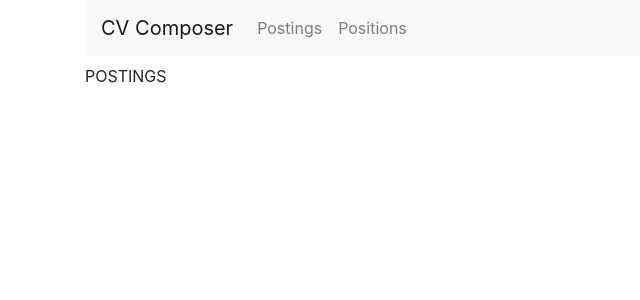
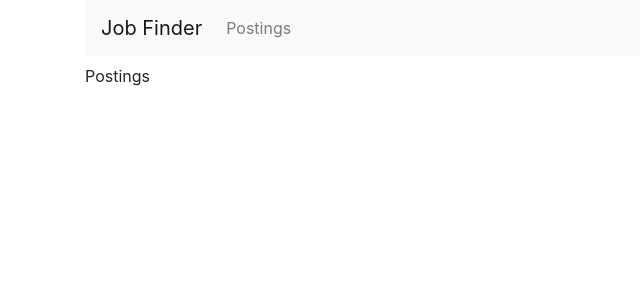
Before and after one commit to a-creative/AiMyCareer, a React (Create React App) app in the folder frontend/src/: page / in a window 1280 px wide. Shown: the top 300 px of the page, without its empty margins (0-640 px from the left). Built offline with nearby package versions, Linux system fonts and the light colour scheme.

Commit message:
Added routed title with translation

```diff
--- a/frontend/src/public/index.html
+++ b/frontend/src/public/index.html
@@ -24,7 +24,7 @@
       work correctly both with client-side routing and a non-root public URL.
       Learn how to configure a non-root public URL by running `npm run build`.
     -->
-    <title>CV Composer</title>
+    <title>Job Finder</title>
   </head>
   <body>
     <noscript>You need to enable JavaScript to run this app.</noscript>
--- a/frontend/src/public/locales/da/translation.json
+++ b/frontend/src/public/locales/da/translation.json
@@ -1,4 +1,4 @@
 {
     "Postings" : "Opslag",
-    "Positions" : "Stillinger"
+    "Experience" : "Erfaring"
 }
--- a/frontend/src/src/App.js
+++ b/frontend/src/src/App.js
@@ -1,6 +1,6 @@
 import React from 'react';
 import { Helmet } from "react-helmet";
-import { Positions,Postings } from './views/all'
+import { Postings } from './views/all'
 import { Container, Row, Col, Nav, Navbar } from './components/react-bootstrap'
 import { BrowserRouter as Router, Switch, Route, Link } from "react-router-dom";
 import { useTranslation } from 'react-i18next';
@@ -12,18 +12,17 @@ function App() {
     <Router>
       <div className="App">
         <Helmet>
-            <title>{t('CV Composer')}</title>
+            <title>{t('Job Finder')}</title>
         </Helmet>
         <Container>
           <Row className="mb-2">
             <Col>
               <Navbar bg="light" expand="lg">
-                <Navbar.Brand as={Link} to="/">{t('CV Composer')}</Navbar.Brand>
+                <Navbar.Brand as={Link} to="/">{t('Job Finder')}</Navbar.Brand>
                 <Navbar.Toggle aria-controls="basic-navbar-nav" />
                 <Navbar.Collapse id="basic-navbar-nav">
                   <Nav className="mr-auto">
                     <Nav.Link as={Link} to="/postings">{t('Postings')}</Nav.Link>
-                    <Nav.Link as={Link} to="/positions">{t('Positions')}</Nav.Link>
                   </Nav>
                 </Navbar.Collapse>
               </Navbar>
@@ -32,9 +31,6 @@ function App() {
           <Row>
             <Col>
             <Switch>
-              <Route path="/positions">
-                <Positions />
-              </Route>
               <Route path="/">
                 <Postings />
               </Route>
--- a/frontend/src/src/index.css
+++ /dev/null
@@ -1,13 +0,0 @@
-body {
-  margin: 0;
-  font-family: -apple-system, BlinkMacSystemFont, 'Segoe UI', 'Roboto', 'Oxygen',
-    'Ubuntu', 'Cantarell', 'Fira Sans', 'Droid Sans', 'Helvetica Neue',
-    sans-serif;
-  -webkit-font-smoothing: antialiased;
-  -moz-osx-font-smoothing: grayscale;
-}
-
-code {
-  font-family: source-code-pro, Menlo, Monaco, Consolas, 'Courier New',
-    monospace;
-}
--- a/frontend/src/src/index.js
+++ b/frontend/src/src/index.js
@@ -1,6 +1,5 @@
 import React, { Suspense } from 'react';
 import ReactDOM from 'react-dom';
-import './index.css';
 import App from './App';
 import * as serviceWorker from './serviceWorker';
 import './i18n';
--- a/frontend/src/src/views/Positions.js
+++ /dev/null
@@ -1,7 +0,0 @@
-import React, { Component } from 'react';
-class Positions extends Component {
-  render() {
-    return <div>POSITIONS</div>;
-  }
-}
-export { Positions };
--- a/frontend/src/src/views/Postings.js
+++ b/frontend/src/src/views/Postings.js
@@ -1,7 +1,18 @@
 import React, { Component } from 'react';
+import { Helmet } from 'react-helmet';
+import { withTranslation } from 'react-i18next';
 class Postings extends Component {
+
   render() {
-    return <div>POSTINGS</div>;
+    const { t } = this.props;
+    return <div>
+      <Helmet>
+        <title>{t('Postings')} - {t('Job Finder')}</title>
+      </Helmet>
+      <div>
+        {t('Postings')}
+      </div>
+    </div>;
   }
 }
-export { Postings };
+export default withTranslation()(Postings);
--- a/frontend/src/src/views/all.js
+++ b/frontend/src/src/views/all.js
@@ -1,7 +1,5 @@
-import { Positions } from './Positions';
-import { Postings } from './Postings';
+import Postings from './Postings';
 
 export {
-    Positions,
     Postings
 }
```
Also changed, not shown: 2 other files (tests, documents, lock files or other folders).
